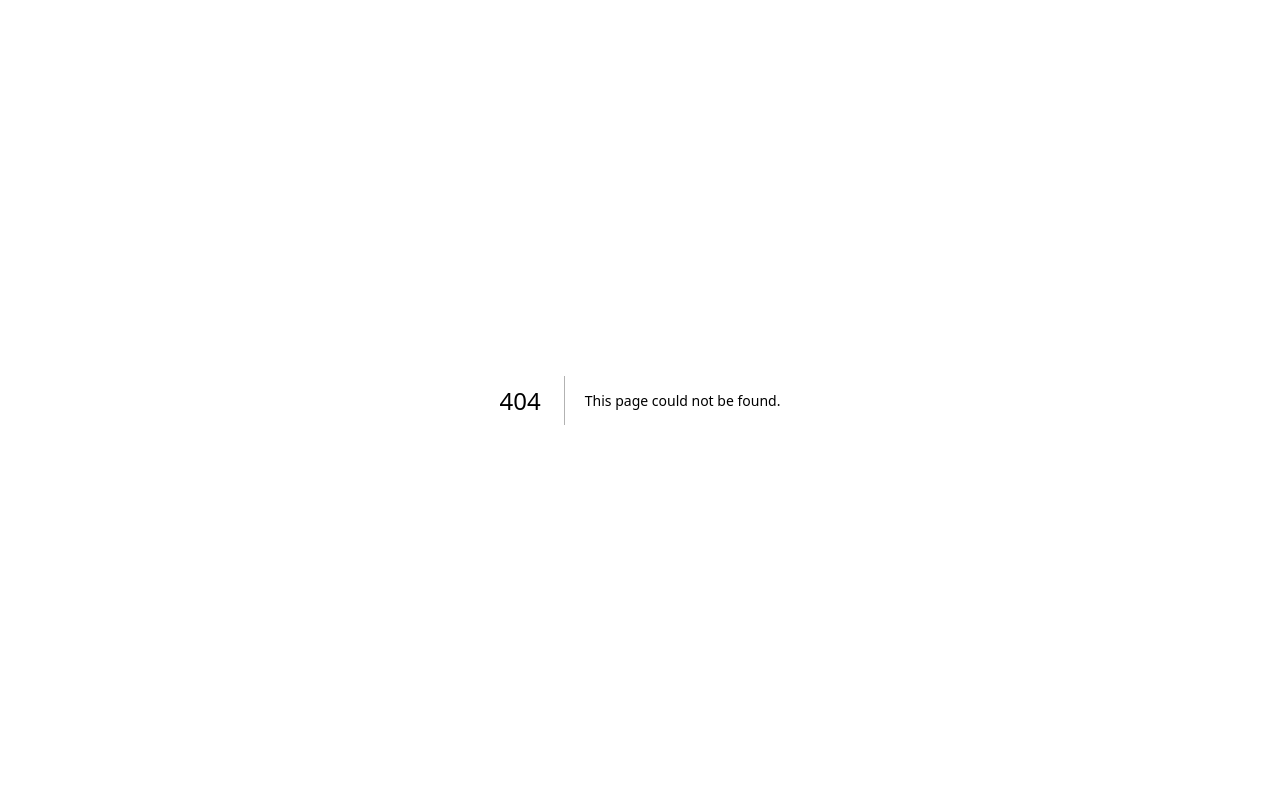
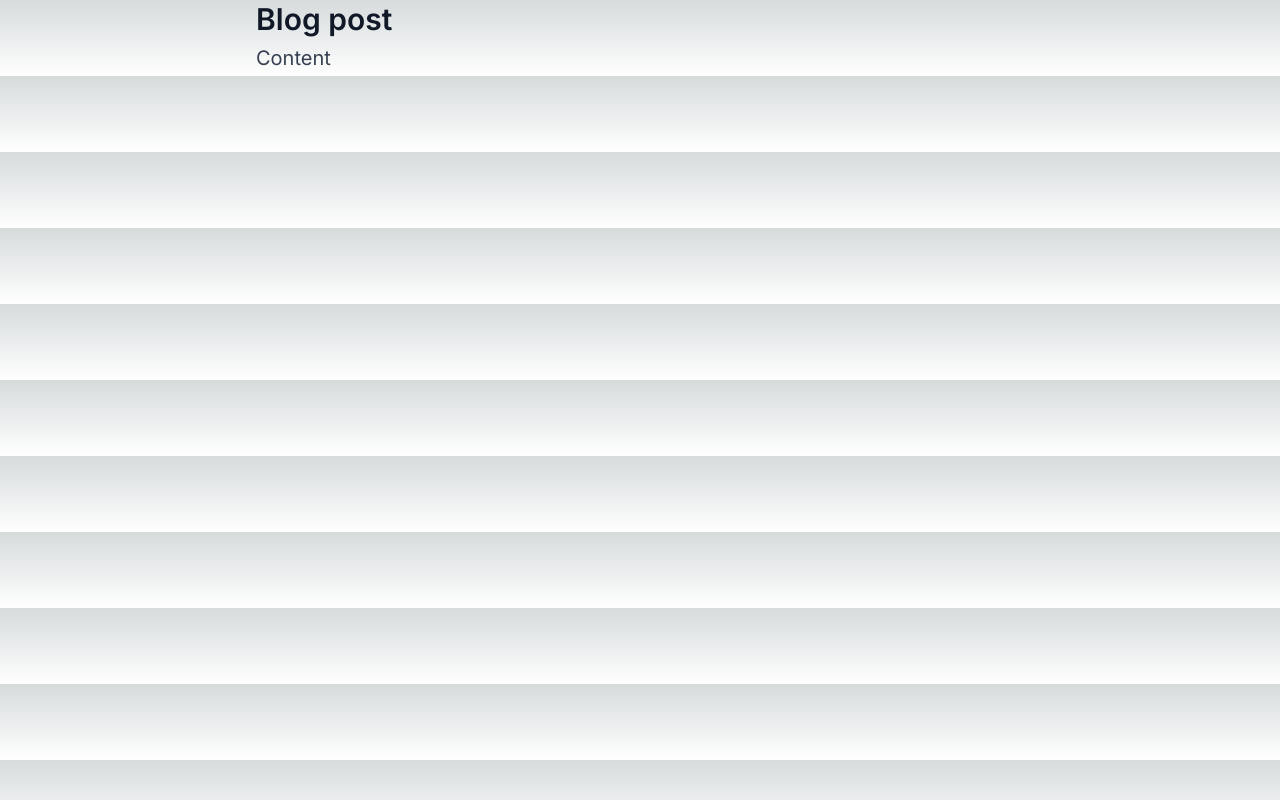
Before and after one commit to zghost10/Blog-Template-Next, a Next.js app: page /1 in a window 1280 px wide. Before the commit this address had no page. Built offline with nearby package versions, Linux system fonts and the light colour scheme.

Commit message:
feat: addsthe  blog post page and the posts folder

```diff
--- /dev/null
+++ b/app/[slug]/page.tsx
@@ -0,0 +1,22 @@
+import { Container } from "@/components/container";
+
+interface IPostProps {
+  params: {
+    slug: string;
+  }
+}
+
+export const Post: React.FC<IPostProps> = ({params}) => {
+  return <>
+    <title>Post title - Blog</title>
+
+    <Container>
+      <article className="prose lg:prose-xl dark:prose-invert">
+        <h3>Blog post</h3>
+
+        Content
+      </article>
+    </Container>
+  </>
+}
+export default Post;
```
Also changed, not shown: posts/first-post.mdx (added, +10 -0 lines).
